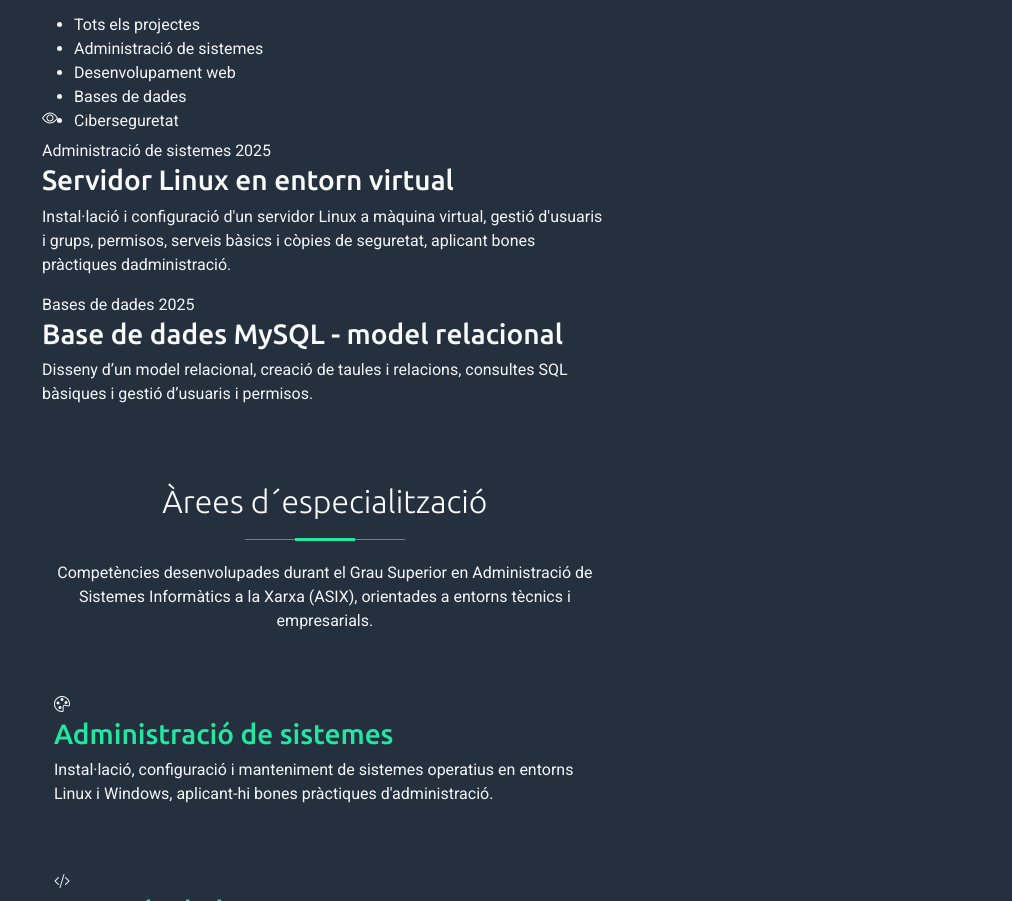
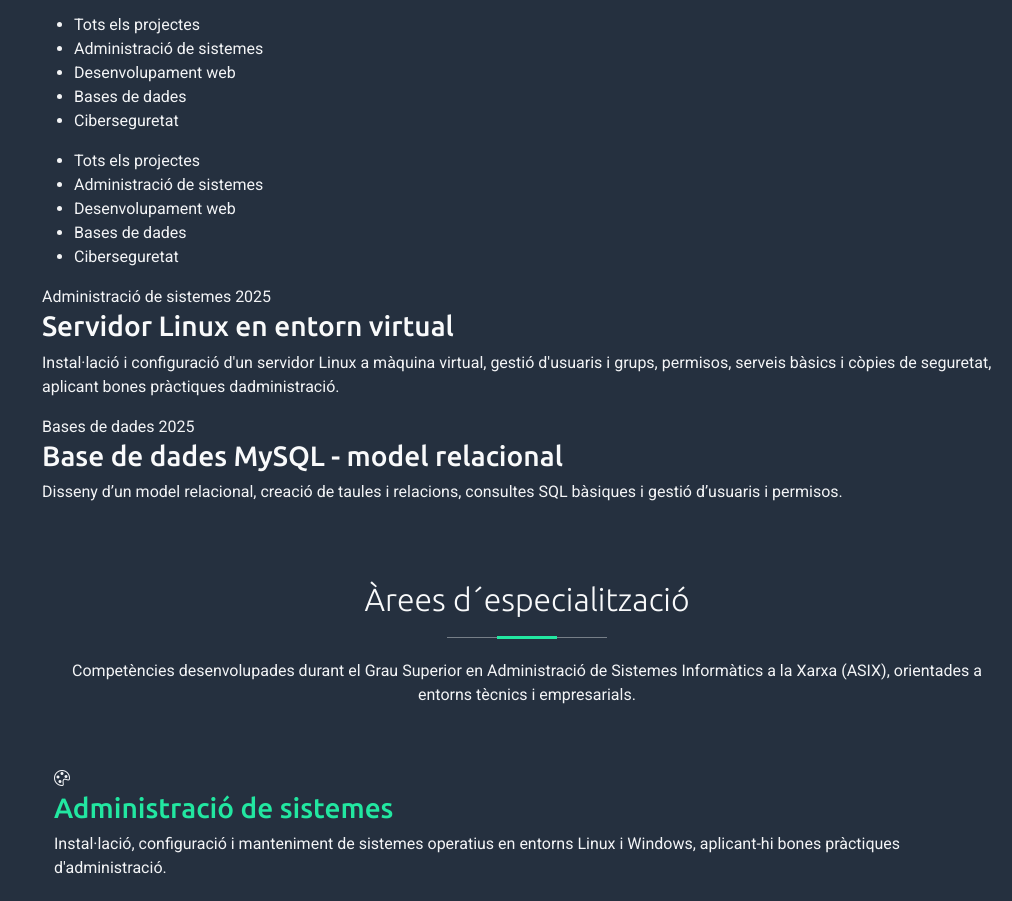
Before and after one commit to andreacuestas50-bit/cv-web, a plain HTML site: page index.html in a window 1280 px wide. Shown: the part 7411-8312 px from the top of the page, without its empty margins (268-1280 px from the left). Drawn offline with Linux system fonts and the light colour scheme.

Commit message:
Update index.html
Fix portfolio HTML structure

```diff
--- a/index.html
+++ b/index.html
@@ -678,21 +678,17 @@
   </ul>
 </div>
 
-    <div class="row gy-5 portfolio-container isotope-container"
-    data-aos="fade-up" data-aos-delay="300"></div>
-    <div class="col-lg-6 portfolio-item isotope-item filter-branding"></div>
-    <div class="portfolio-card"></div>
-    <div class="portfolio-image"></div>
+<ul class="portfolio-filters isotope-filters">
+  <li data-filter="*" class="filter-active">Tots els projectes</li>
+  <li data-filter=".filter-branding">Administració de sistemes</li>
+  <li data-filter=".filter-web">Desenvolupament web</li>
+  <li data-filter=".filter-photography">Bases de dades</li>
+  <li data-filter=".filter-print">Ciberseguretat</li>
+</ul>
+</div>
 
-
-    <div class="portfolio-overlay"></div>
-    <div class="portfolio-actions"></div>
-    <a href="assets/img/portfolio/portfolio-3.webp"
-    class="glightbox action-btn preview-btn" title="Elemental Branding"></a>
-    <i class="bi bi-eye"></i>
-
-    <a href="portfolio-details.html" class="action-btn details-
-    btn" title="View Project"><i class="bi bi-arrow-up-right"></i></a>
+</div>
+</div>
 
     <div class="portfolio-content"></div>
     <div class="portfolio-meta"></div>
```
